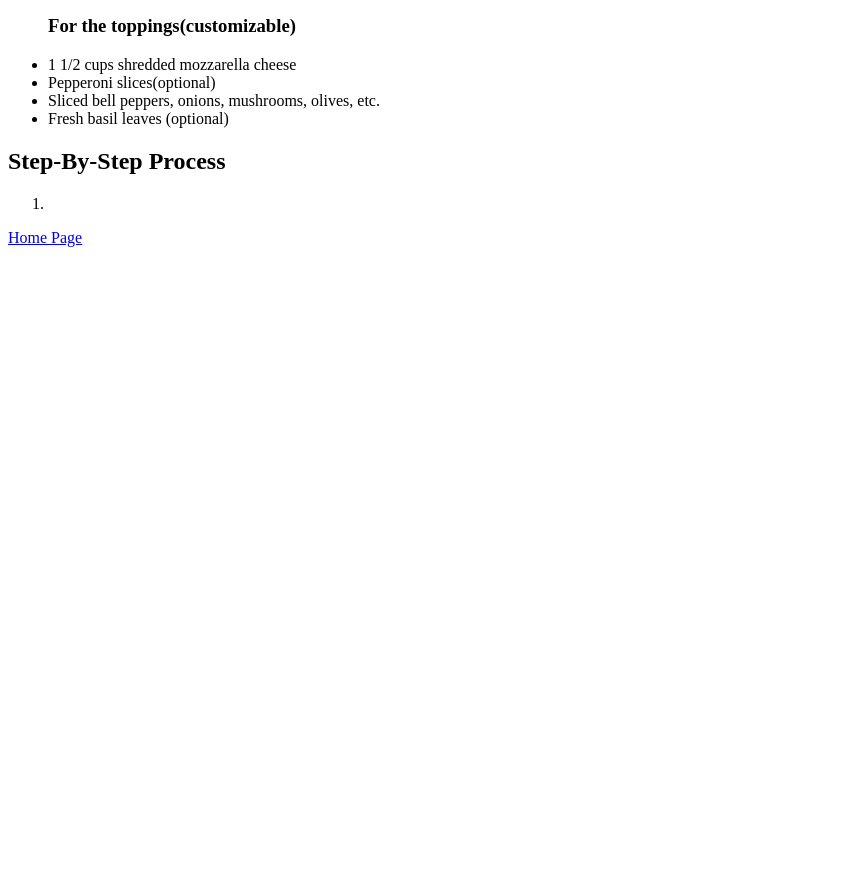
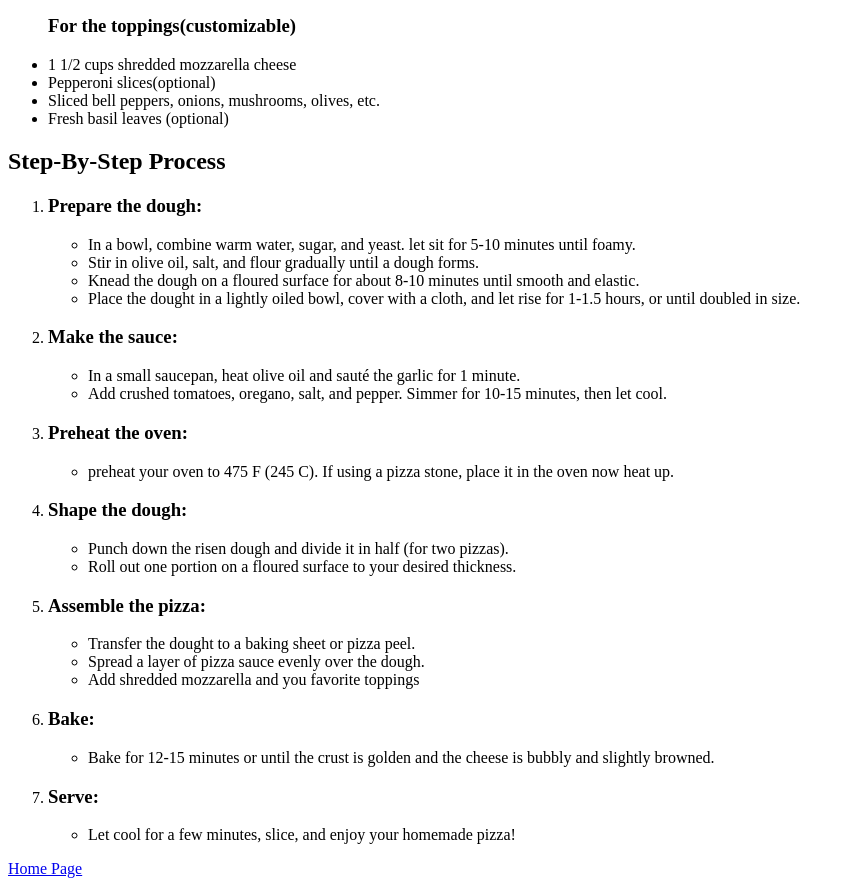
Before and after one commit to IsaiahVega/odin-recipes, a plain HTML site: page recipes/pizza.html in a window 1280 px wide. Shown: the part 986-1880 px from the top of the page, without its empty margins (0-855 px from the left). Before the commit the page ends 1249 px from the top, so only its background shows below. Drawn offline with Linux system fonts and the light colour scheme.

Commit message:
Add step-by-step process to make the pizza

```diff
--- a/recipes/pizza.html
+++ b/recipes/pizza.html
@@ -36,7 +36,52 @@
         </ul></p>
         <p><h2>Step-By-Step Process</h2></p>
         <p><ol>
-            <li></li>
+            <li><h3>Prepare the dough:</h3>
+            <ul>
+                <li>In a bowl, combine warm water, sugar, and yeast.
+                    let sit for 5-10 minutes until foamy. </li>
+                <li>Stir in olive oil, salt, and flour gradually until a dough forms.</li>
+                <li>Knead the dough on a floured surface for about 8-10 minutes
+                until smooth and elastic. </li>
+                <li>Place the dought in a lightly oiled bowl, cover with a cloth, and let rise for 1-1.5
+                    hours, or until doubled in size.</li>
+            </ul></li>
+            <li><h3>Make the sauce:</h3>
+            <ul>
+                <li>In a small saucepan, heat olive oil and sauté the garlic for 1
+                    minute.
+                </li>
+                <li>Add crushed tomatoes, oregano, salt, and pepper. Simmer
+                    for 10-15 minutes, then let cool.
+                </li>
+            </ul></li>
+            <li><h3>Preheat the oven:</h3>
+            <ul>
+                <li>preheat your oven to 475 F (245 C). If
+                    using a pizza stone, place it in the oven now heat up.
+                </li>
+            </ul></li>
+            <li><h3>Shape the dough:</h3>
+            <ul>
+                <li>Punch down the risen dough and divide it in half (for two pizzas).</li>
+                <li>Roll out one portion on a floured surface to your desired thickness.</li>
+            </ul></li>
+            <li><h3>Assemble the pizza:</h3>
+            <ul>
+                <li>Transfer the dought to a baking sheet or pizza peel.</li>
+                <li>Spread a layer of pizza sauce evenly over the dough.</li>
+                <li>Add shredded mozzarella and you favorite toppings</li>
+            </ul></li>
+            <li><h3>Bake:</h3>
+            <ul>
+                <li>Bake for 12-15 minutes or until the crust is
+                    golden and the cheese is bubbly and slightly browned.
+                </li>
+            </ul></li>
+            <li><h3>Serve:</h3>
+            <ul>
+                <li>Let cool for a few minutes, slice, and enjoy your homemade pizza!</li>
+            </ul></li>
         </ol></p>
        <p><a href="../index.html">Home Page</a></p>
     </body>
```
